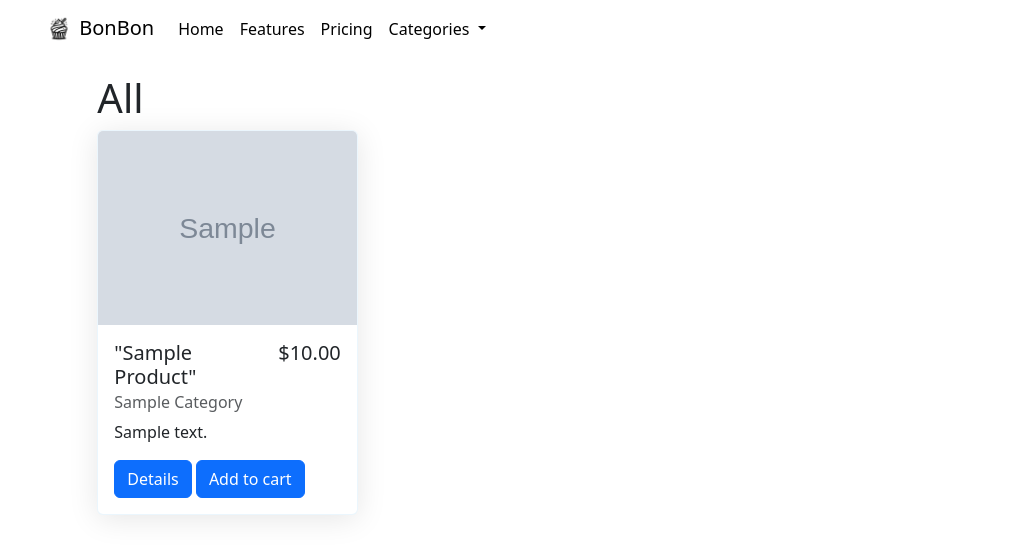
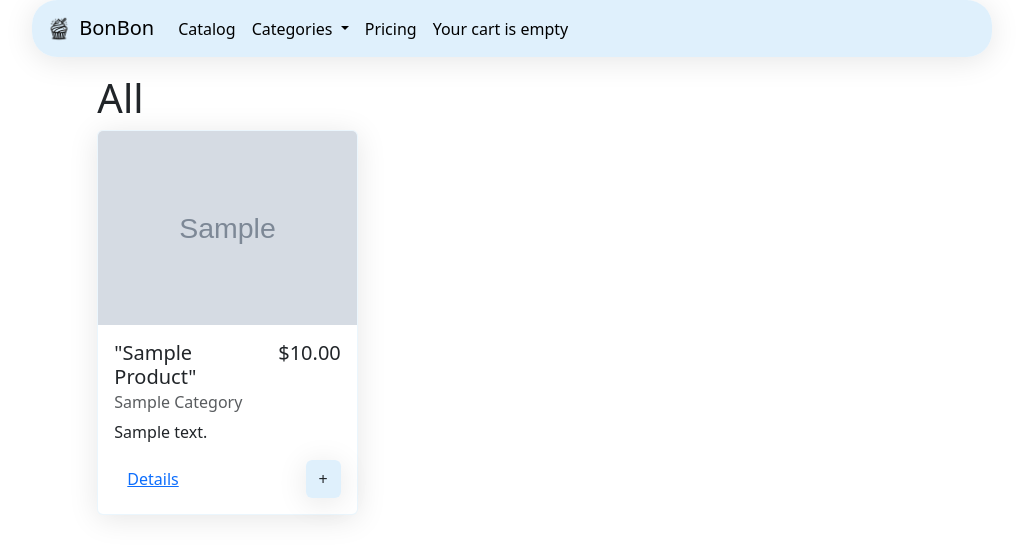
Before and after one commit to SerhiiMar/bonbon-shop, a Django app: page /catalog/ in a window 1280 px wide. Shown: the top 560 px of the page, without its empty margins (128-1151 px from the left). Run offline with Django 5.2, Linux system fonts and the light colour scheme; tables that the repository leaves empty hold one stand-in row (values such as "Sample post"); grey boxes marked "Sample" are stand-in pictures.

Commit message:
Update templates design and logics

```diff
--- a/templates/catalog/product_list.html
+++ b/templates/catalog/product_list.html
@@ -29,8 +29,16 @@
           <h6 class="card-subtitle mb-2 text-body-secondary">{{ product.category|title }}</h6>
           <p class="card-text">{{ product.description }}</p>
           <p class="ca"></p>
-          <a class="btn btn-primary" href="{{ product.get_absolute_url }}">Details</a>
-          <a class="btn btn-primary" href="{{ product.get_absolute_url }}">Add to cart</a>
+          <div class="d-flex justify-content-between">
+          <a class="btn btn-link" href="{{ product.get_absolute_url }}">Details</a>
+            <form action="{% url 'catalog:cart-add' product.pk %}" method="post">
+              {% csrf_token %}
+              <input class="btn btn-glass" type="submit" value="+">
+              <input type="hidden" name="quantity" value="1">
+              <input type="hidden" name="redirect_url" value="{% url 'catalog:product_list' %}">
+            </form>
+          </div>
+
         </div>
 
       </div>
--- a/templates/includes/navbar.html
+++ b/templates/includes/navbar.html
@@ -1,5 +1,5 @@
 {% load static %}
-<div class="fixed-top nav-container w-75 m-auto">
+<div class="fixed-top nav-container glass w-75 m-auto">
   <nav class="navbar navbar-expand-lg">
     <div class="container-fluid">
       <a class="navbar-brand" href="#">
@@ -13,13 +13,7 @@
       <div class="collapse navbar-collapse" id="navbarNavDropdown">
         <ul class="navbar-nav">
           <li class="nav-item">
-            <a class="nav-link active" aria-current="page" href="{% url 'catalog:product_list' %}">Home</a>
-          </li>
-          <li class="nav-item">
-            <a class="nav-link" href="#">Features</a>
-          </li>
-          <li class="nav-item">
-            <a class="nav-link" href="#">Pricing</a>
+            <a class="nav-link active" aria-current="page" href="{% url 'catalog:product_list' %}">Catalog</a>
           </li>
 
           <!--#region categories dropdown -->
@@ -41,6 +35,29 @@
           </li>
           <!--#endregion -->
 
+          <li class="nav-item">
+            <a class="nav-link" href="#">Pricing</a>
+          </li>
+
+          <!--#region cart link -->
+          <li class="nav-item">
+            {% with total_items=cart|length %}
+              {% if total_items > 0 %}
+
+                <a class="nav-link" href="{% url "catalog:cart_detail" %}">
+                  Your cart:
+                  {{ total_items }} item{{ total_items|pluralize }},
+                  ${{ cart.get_total_price }}
+                </a>
+              {% else %}
+                <a class="nav-link" href="#">Your cart is empty</a>
+              {% endif %}
+
+            {% endwith %}
+            <!--#endregion -->
+
+          </li>
+
         </ul>
       </div>
     </div>
```
Also changed, not shown: templates/catalog/product_detail.html (+9 -4 lines).
